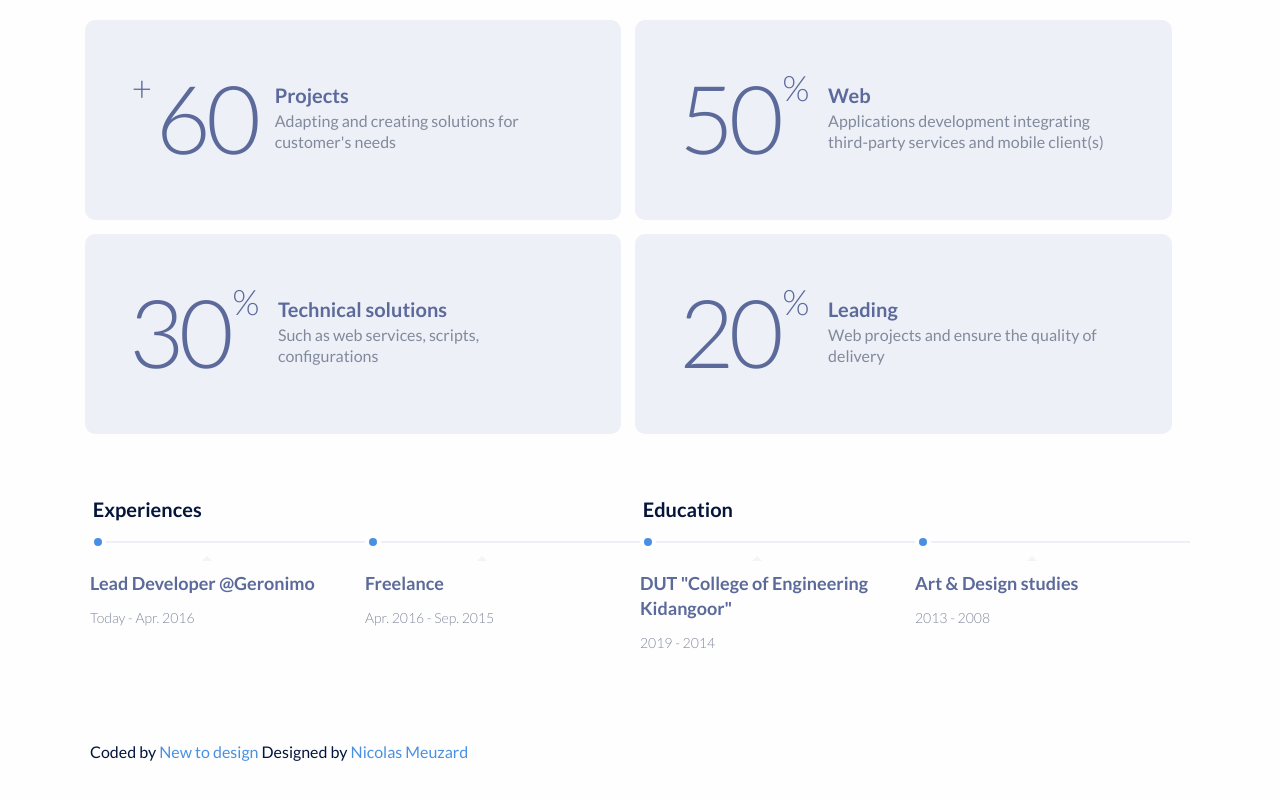
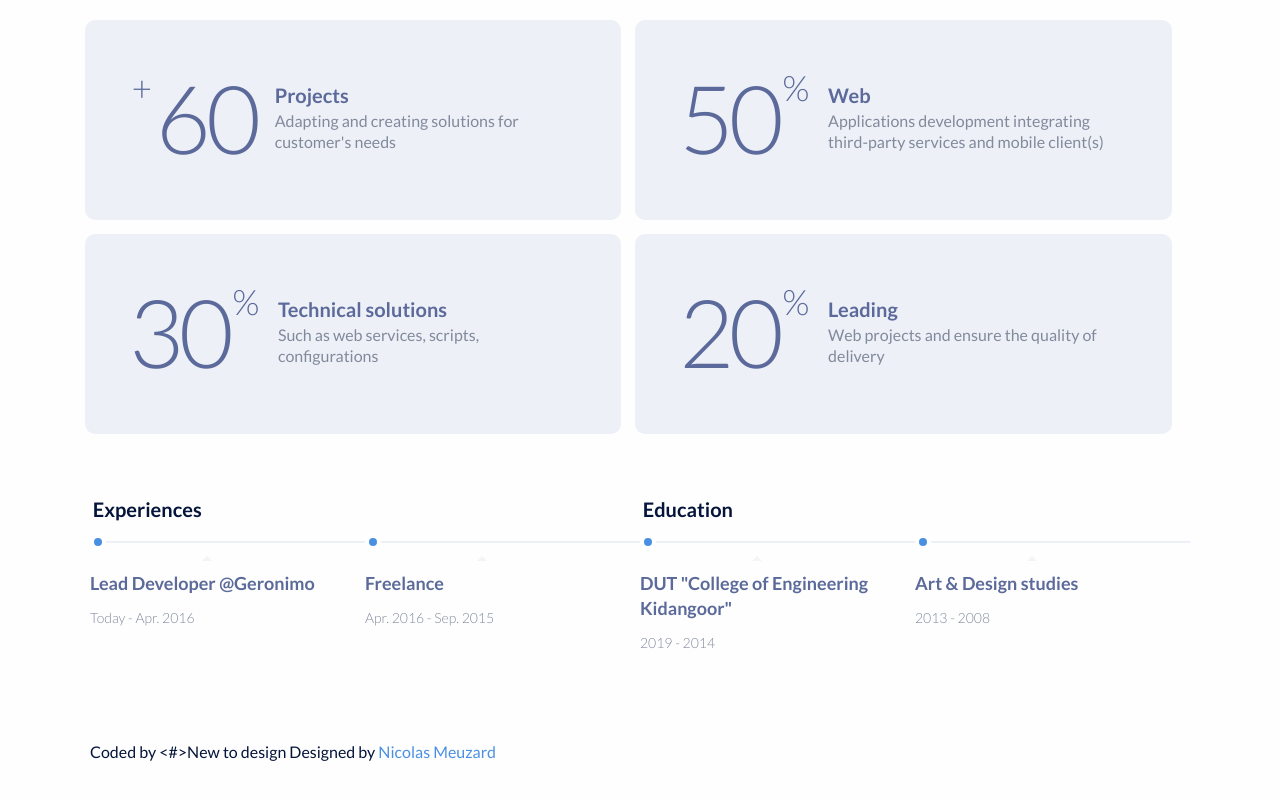
Before and after one commit to akashjose/akashjose, a plain HTML site: page index.html in a window 1280 px wide. Shown: the part 711-1511 px from the top of the page. Drawn offline with Linux system fonts and the light colour scheme.

Commit message:
Update index.html

```diff
--- a/index.html
+++ b/index.html
@@ -172,7 +172,7 @@ for startups and large companies</h2>
 
 
 	<footer class="container">
-		<span style="font-size: 16px; margin-top: ">Coded by <a href="https://newtodesign.com/">New to design </a> Designed by <a href="https://dribbble.com/shots/4342703-Minimal-resume-freebie-for-junior-self-taught-people">Nicolas Meuzard</a></span>
+		<span style="font-size: 16px; margin-top: ">Coded by <#>New to design </a> Designed by <a href="https://dribbble.com/shots/4342703-Minimal-resume-freebie-for-junior-self-taught-people">Nicolas Meuzard</a></span>
 	</footer>
 
 
```
